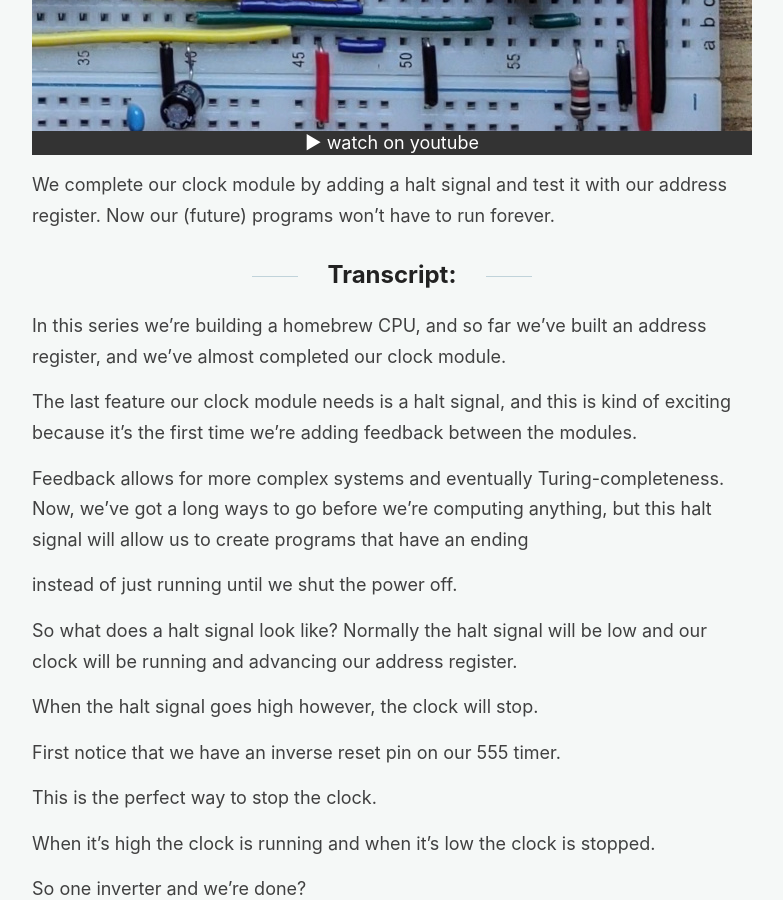
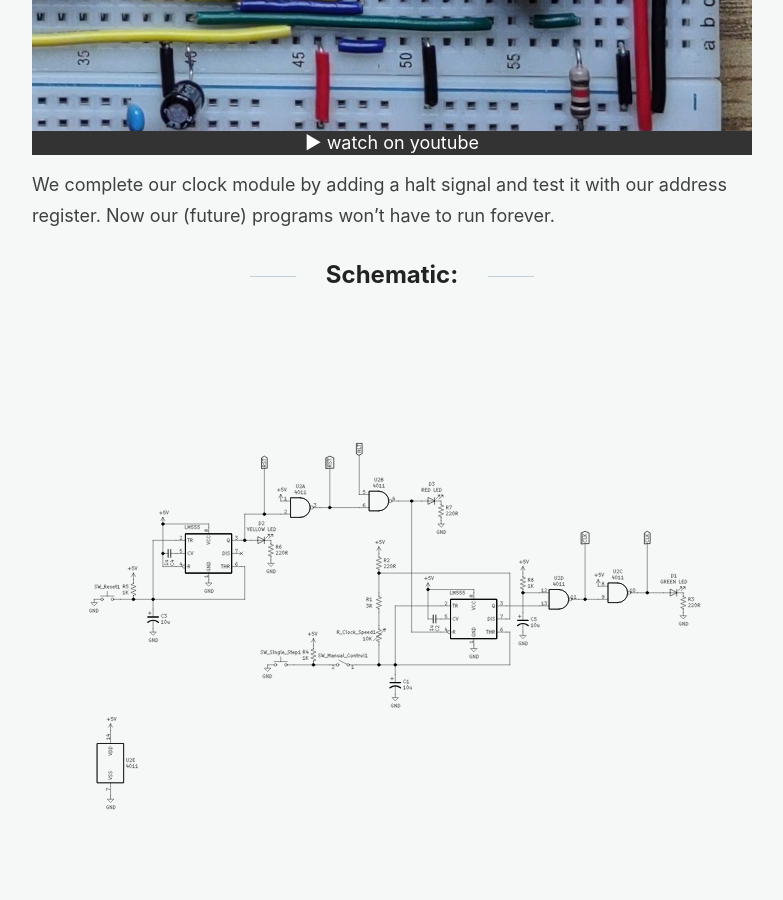
Before and after one commit to wardi/wardi.github.io, a Jekyll site: the page built from _posts/2021-12-20-halt.md, in a window 1280 px wide and 900 px high, scrolled down 671 px. Shown: the whole window, without its empty margins (248-1031 px from the left). Built offline with Jekyll 4.4.1, drawn with Linux system fonts in a browser that asks for light colours.

Commit message:
add halt schematic

```diff
--- a/_posts/2021-12-20-halt.md
+++ b/_posts/2021-12-20-halt.md
@@ -12,6 +12,10 @@ excerpt_separator: <!--more-->
 We complete our clock module by adding a halt signal and test it with our address register. Now our (future) programs won't have to run forever.
 
 <!--more-->
+
+## Schematic:
+
+[![Schematic](/images/halt_schematic.svg)](/images/halt_schematic.svg)
 
 ## Transcript:
 
```
Also changed, not shown: images/halt_schematic.svg (added).
